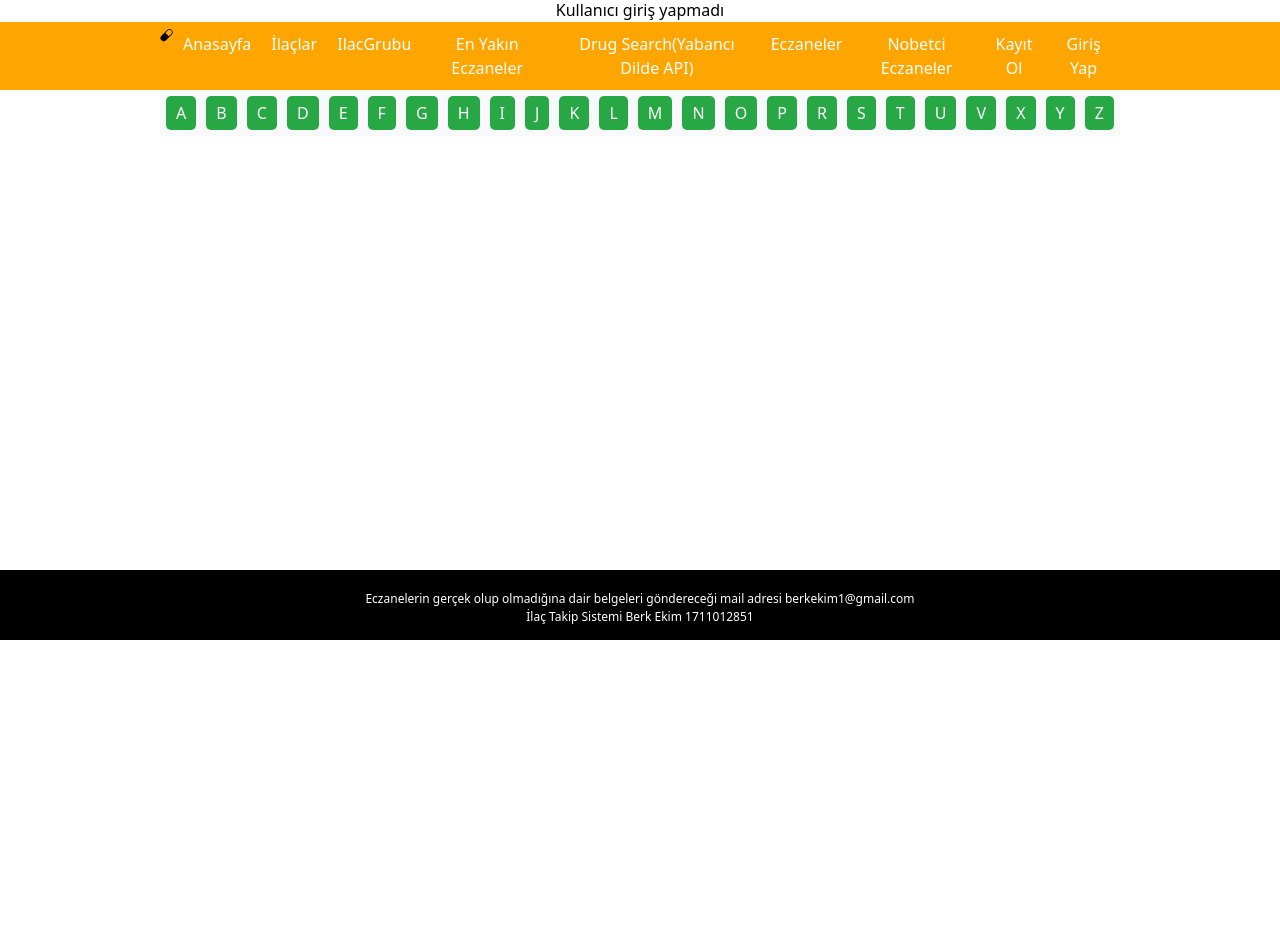
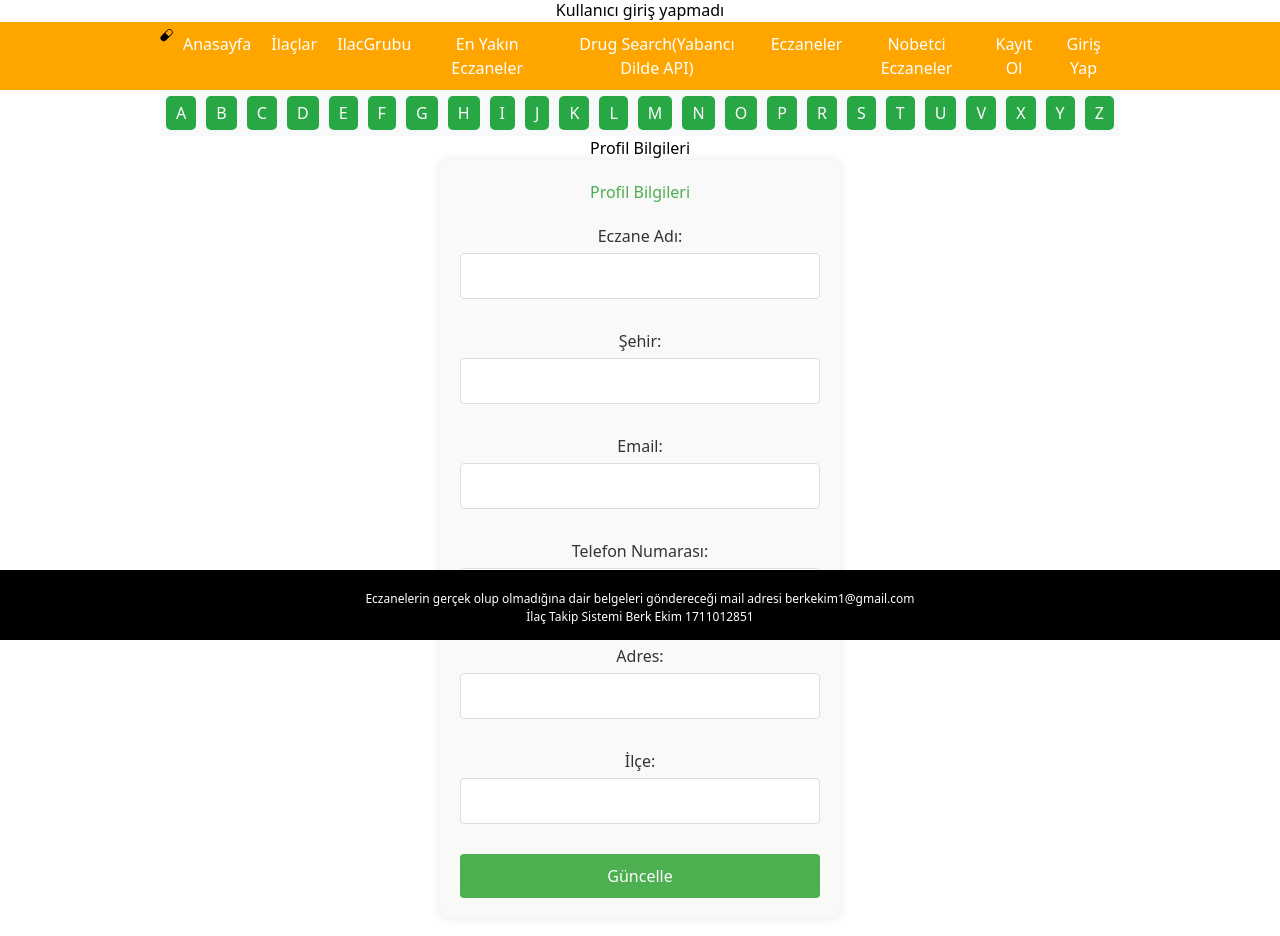
Before and after one commit to berkekimdev/ilacimibul, a React (Vite) app: page /profilguncelle in a window 1280 px wide. Shown: the part 160-1096 px from the top of the page. Before the commit the page ends 800 px from the top, so only its background shows below. Built offline with nearby package versions, Linux system fonts and the light colour scheme.

Commit message:
19.05.2024

```diff
--- a/src/App.jsx
+++ b/src/App.jsx
@@ -20,6 +20,7 @@ import IlacEkle from './pages/IlacEkle';
 import IlacStokDegistir from './pages/IlacStokDegistir';
 import IlacGrubuListele from './pages/IlacGrubunaGoreListele';
 import AuthStatus from './components/AuthStatus';
+import Profile from './pages/Profile';
 import './App.css';
 
 
@@ -42,6 +43,7 @@ function App() {
               <Route path="/IlacGrubu" element={<IlacGrubu />} />
               <Route path="/EnYakinEczaneler" element={<NearestPharmacies />} />
               <Route path="/register" element={<Register />} />
+              <Route path="/profilguncelle" element={<Profile />} />
               <Route path="/ilacgrubunagorelistele/:ilacGrubu" element={<IlacGrubuListele />} />
               <Route path="/drugsearch" element={<DrugSearch />} />
               <Route path="/ilacekle" element={<IlacEkle />} />
--- a/src/components/Navbar.jsx
+++ b/src/components/Navbar.jsx
@@ -37,7 +37,7 @@ const Navbar = () => {
                 <div className="profile-dropdown">
                   <Link to="/ilacekle" onClick={() => setIsProfileMenuOpen(false)}>İlaç Ekle</Link>
                   <Link to="/ilacstokdegistir" onClick={() => setIsProfileMenuOpen(false)}>İlaç Stok Değiştir</Link>
-                  <Link to="/profil-bilgileri-degistir" onClick={() => setIsProfileMenuOpen(false)}>Profil Bilgilerini Değiştir</Link>
+                  <Link to="/profilguncelle" onClick={() => setIsProfileMenuOpen(false)}>Profil Bilgilerini Değiştir</Link>
                 </div>
               )}
             </div>
--- a/src/context/AuthContext.jsx
+++ b/src/context/AuthContext.jsx
@@ -1,4 +1,3 @@
-// src/context/AuthContext.jsx
 import React, { createContext, useContext, useState, useEffect } from 'react';
 import { jwtDecode } from 'jwt-decode';
 
@@ -34,8 +33,12 @@ export const AuthProvider = ({ children }) => {
     setToken(null);
   };
 
+  const updateUser = (updatedUser) => {
+    setUser(updatedUser);
+  };
+
   return (
-    <AuthContext.Provider value={{ isLoggedIn, user, token, login, logout }}>
+    <AuthContext.Provider value={{ isLoggedIn, user, token, login, logout, updateUser }}>
       {children}
     </AuthContext.Provider>
   );
--- /dev/null
+++ b/src/pages/Profile.jsx
@@ -0,0 +1,13 @@
+import React from 'react';
+import ProfileForm from './ProfileForm';
+
+const Profile = () => {
+  return (
+    <div>
+      <h1>Profil Bilgileri</h1>
+      <ProfileForm />
+    </div>
+  );
+};
+
+export default Profile;
--- /dev/null
+++ b/src/pages/ProfileForm.css
@@ -0,0 +1,46 @@
+.profile-form {
+    display: flex;
+    flex-direction: column;
+    width: 100%;
+    max-width: 400px;
+    margin: 0 auto;
+    padding: 20px;
+    border-radius: 8px;
+    background-color: #f9f9f9;
+    box-shadow: 0 0 10px rgba(0, 0, 0, 0.1);
+  }
+
+  .profile-form h2 {
+    margin-bottom: 20px;
+    color: #4caf50;
+    text-align: center;
+  }
+
+  .profile-form label {
+    margin-bottom: 10px;
+    color: #333;
+  }
+
+  .profile-form input {
+    width: 100%;
+    padding: 10px;
+    margin-top: 5px;
+    margin-bottom: 20px;
+    border: 1px solid #ddd;
+    border-radius: 4px;
+    box-sizing: border-box;
+  }
+
+  .profile-form button {
+    padding: 10px 20px;
+    color: #fff;
+    background-color: #4caf50;
+    border: none;
+    border-radius: 4px;
+    cursor: pointer;
+    transition: background-color 0.3s ease;
+  }
+
+  .profile-form button:hover {
+    background-color: #45a049;
+  }
--- /dev/null
+++ b/src/pages/ProfileForm.jsx
@@ -0,0 +1,142 @@
+import React, { useState, useEffect } from 'react';
+import axios from 'axios';
+import { useAuth } from '../context/AuthContext';
+import './ProfileForm.css'; // CSS dosyasını ekleyin
+
+const ProfileForm = () => {
+  const { user, token } = useAuth();
+  const [formData, setFormData] = useState({
+    eczaneAdi: '',
+    city: '',
+    email: '',
+    phoneNumber: '',
+    address: '',
+    district: '',
+    role: '',
+    latitude: '',
+    longitude: '',
+    active: true,  // Varsayılan olarak true
+    enabled: true  // Varsayılan olarak true
+  });
+  const [userId, setUserId] = useState(null); // Kullanıcı ID'sini tutmak için state
+  const [message, setMessage] = useState(''); // Güncelleme mesajı için state
+
+  // Kullanıcı email'ine göre kullanıcı ID'sini al
+  const getUserIdByEmail = async (email) => {
+    try {
+      const response = await axios.get('http://localhost:8080/api/users', {
+        headers: {
+          Authorization: `Bearer ${token}`
+        }
+      });
+      console.log('Users fetched for ID retrieval:', response.data);
+      const userData = response.data.find(u => u.email === email);
+      console.log('User data found:', userData);
+      return userData ? userData.id : null;
+    } catch (error) {
+      console.error('Kullanıcı bilgileri alınırken hata oluştu:', error);
+      setMessage('Kullanıcı bilgileri alınırken hata oluştu');
+      return null;
+    }
+  };
+
+  useEffect(() => {
+    const fetchUserData = async () => {
+      const id = await getUserIdByEmail(user.sub);
+      if (id) {
+        try {
+          const response = await axios.get(`http://localhost:8080/api/users/${id}`, {
+            headers: {
+              Authorization: `Bearer ${token}`
+            }
+          });
+          console.log('Fetched user data:', response.data);
+          const userData = response.data;
+          setUserId(id); // Kullanıcı ID'sini kaydet
+          setFormData({
+            eczaneAdi: userData.eczaneAdi,
+            city: userData.city,
+            email: userData.email,
+            phoneNumber: userData.phoneNumber,
+            address: userData.address,
+            district: userData.district,
+            role: userData.role,
+            latitude: userData.latitude,
+            longitude: userData.longitude,
+            active: userData.active, // Kullanıcının mevcut active değeri
+            enabled: userData.enabled // Kullanıcının mevcut enabled değeri
+          });
+        } catch (error) {
+          console.error('Kullanıcı verileri alınamadı:', error);
+          setMessage('Kullanıcı verileri alınamadı');
+        }
+      } else {
+        console.error('Kullanıcı ID bulunamadı');
+        setMessage('Kullanıcı ID bulunamadı');
+      }
+    };
+
+    if (user) {
+      fetchUserData();
+    }
+  }, [user, token]);
+
+  const handleChange = (e) => {
+    setFormData({ ...formData, [e.target.name]: e.target.value });
+  };
+
+  const handleSubmit = async (e) => {
+    e.preventDefault();
+    if (!userId) {
+      setMessage('Kullanıcı ID bulunamadı');
+      return;
+    }
+    try {
+      await axios.put(`http://localhost:8080/api/users/${userId}`, formData, {
+        headers: {
+          Authorization: `Bearer ${token}`
+        }
+      });
+      setMessage('Kullanıcı güncellendi'); // Güncelleme başarılı mesajı
+    } catch (error) {
+      console.error('Kullanıcı güncellenemedi:', error);
+      setMessage('Kullanıcı güncellenemedi'); // Güncelleme başarısız mesajı
+    }
+  };
+
+  return (
+    <div>
+      <form className="profile-form" onSubmit={handleSubmit}>
+        <h2>Profil Bilgileri</h2>
+        <label>
+          Eczane Adı:
+          <input type="text" name="eczaneAdi" value={formData.eczaneAdi} onChange={handleChange} />
+        </label>
+        <label>
+          Şehir:
+          <input type="text" name="city" value={formData.city} onChange={handleChange} />
+        </label>
+        <label>
+          Email:
+          <input type="email" name="email" value={formData.email} onChange={handleChange} />
+        </label>
+        <label>
+          Telefon Numarası:
+          <input type="text" name="phoneNumber" value={formData.phoneNumber} onChange={handleChange} />
+        </label>
+        <label>
+          Adres:
+          <input type="text" name="address" value={formData.address} onChange={handleChange} />
+        </label>
+        <label>
+          İlçe:
+          <input type="text" name="district" value={formData.district} onChange={handleChange} />
+        </label>
+        <button type="submit">Güncelle</button>
+      </form>
+      {message && <p>{message}</p>} {/* Güncelleme mesajını göster */}
+    </div>
+  );
+};
+
+export default ProfileForm;
```
